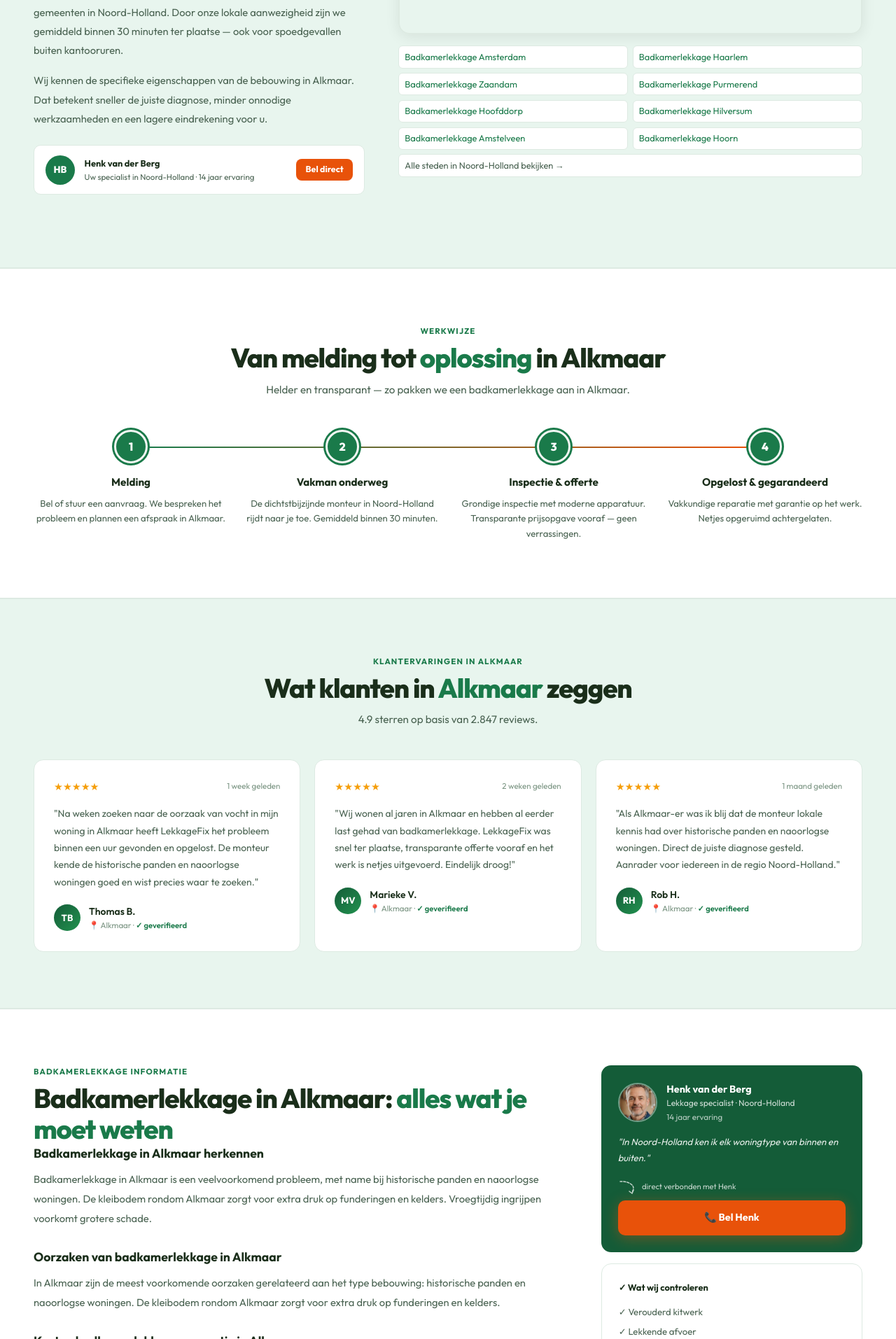
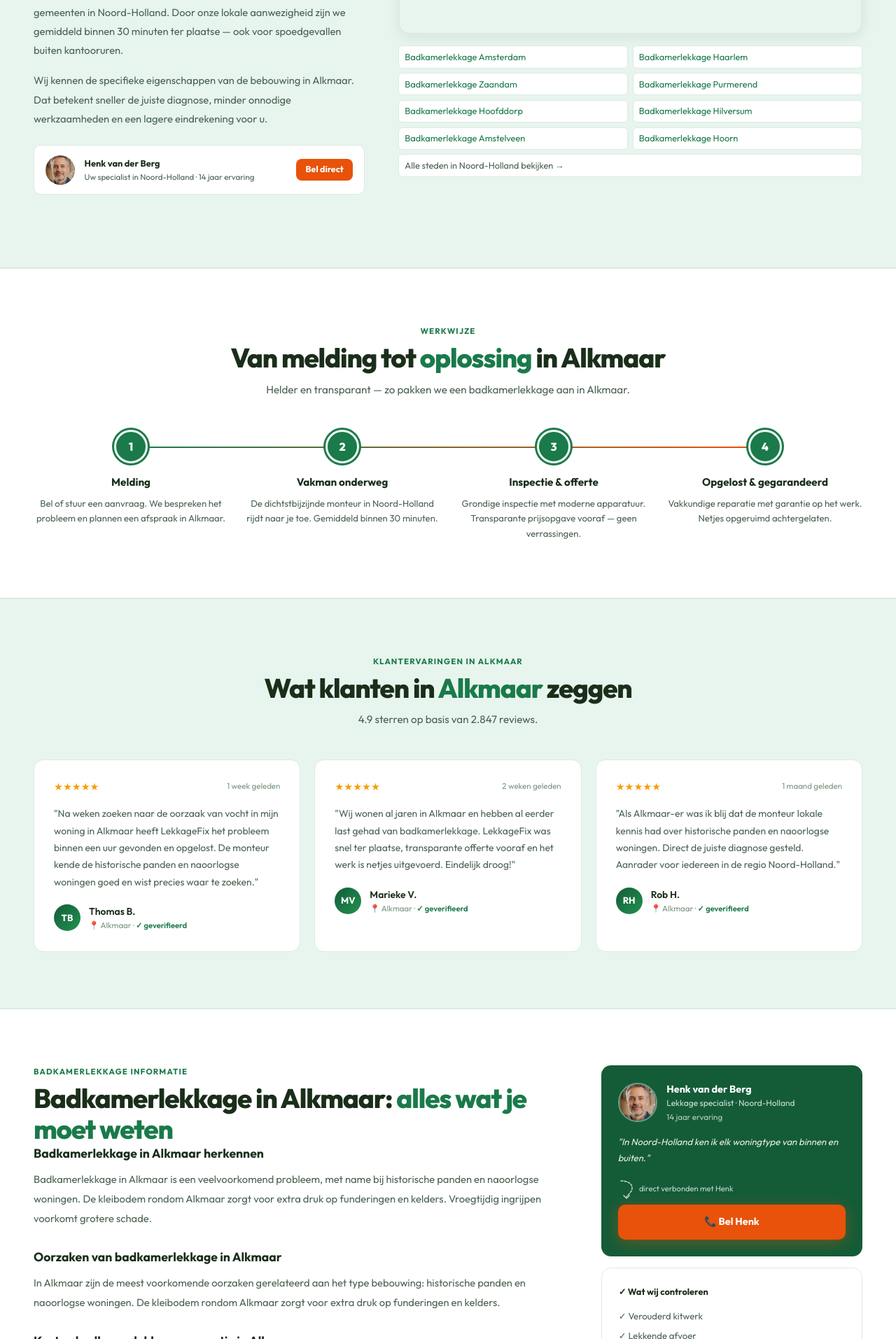
Before and after one commit to SanderKooi/lekkage, a Next.js app: page /lekkage/badkamer/alkmaar in a window 1280 px wide. Shown: the part 2108-4021 px from the top of the page at 70% size. Built offline with nearby package versions, Linux system fonts and the light colour scheme; grey boxes are pictures that could not be loaded.

Commit message:
Update [stad].jsx

```diff
--- a/pages/lekkage/[type]/[stad].jsx
+++ b/pages/lekkage/[type]/[stad].jsx
@@ -386,9 +386,13 @@ export default function LekkageTypeStad({ type, stad }) {
 
               {/* MONTEUR KAARTJE */}
               <div style={{display:'flex',alignItems:'center',gap:'0.85rem',padding:'0.85rem 1rem',background:'white',borderRadius:'10px',border:'1.5px solid var(--border)',marginBottom:'1.5rem'}}>
-                <div style={{width:'42px',height:'42px',borderRadius:'50%',background:'var(--green)',color:'white',display:'flex',alignItems:'center',justifyContent:'center',fontSize:'0.85rem',fontWeight:800,flexShrink:0}}>
-                  {monteur.foto}
-                </div>
+                {monteur.img ? (
+                  <img src={monteur.img} alt={monteur.naam} style={{width:'42px',height:'42px',borderRadius:'50%',objectFit:'cover',flexShrink:0}} />
+                ) : (
+                  <div style={{width:'42px',height:'42px',borderRadius:'50%',background:'var(--green)',color:'white',display:'flex',alignItems:'center',justifyContent:'center',fontSize:'0.85rem',fontWeight:800,flexShrink:0}}>
+                    {monteur.foto}
+                  </div>
+                )}
                 <div>
                   <div style={{fontSize:'0.8rem',fontWeight:700,color:'var(--text)'}}>{monteur.naam}</div>
                   <div style={{fontSize:'0.72rem',color:'var(--muted)'}}>Uw specialist in {stad.provincie} · {monteur.ervaring} ervaring</div>
@@ -533,9 +537,9 @@ export default function LekkageTypeStad({ type, stad }) {
                 </div>
                 <p style={{fontSize:'0.82rem',opacity:0.9,lineHeight:1.7,marginBottom:'1.25rem',fontStyle:'italic'}}>"{monteur.quote}"</p>
                 <div style={{display:'flex',alignItems:'center',gap:'0.4rem',marginBottom:'0.5rem',opacity:0.75}}>
-                  <svg width="28" height="22" viewBox="0 0 28 22" fill="none">
-                    <path d="M3 3 C3 3, 14 2, 20 8 C23 11, 22 15, 20 18" stroke="white" strokeWidth="1.5" strokeLinecap="round" fill="none" strokeDasharray="3 2"/>
-                    <path d="M16 17 L20 20 L22 15" stroke="white" strokeWidth="1.5" strokeLinecap="round" strokeLinejoin="round" fill="none"/>
+                  <svg width="24" height="28" viewBox="0 0 24 28" fill="none">
+                    <path d="M4 2 C4 2, 20 2, 20 12 C20 18, 14 22, 12 25" stroke="white" strokeWidth="1.5" strokeLinecap="round" fill="none" strokeDasharray="3 2"/>
+                    <path d="M8 23 L12 27 L16 23" stroke="white" strokeWidth="1.5" strokeLinecap="round" strokeLinejoin="round" fill="none"/>
                   </svg>
                   <span style={{fontSize:'0.7rem'}}>direct verbonden met {monteur.naam.split(' ')[0]}</span>
                 </div>
```
